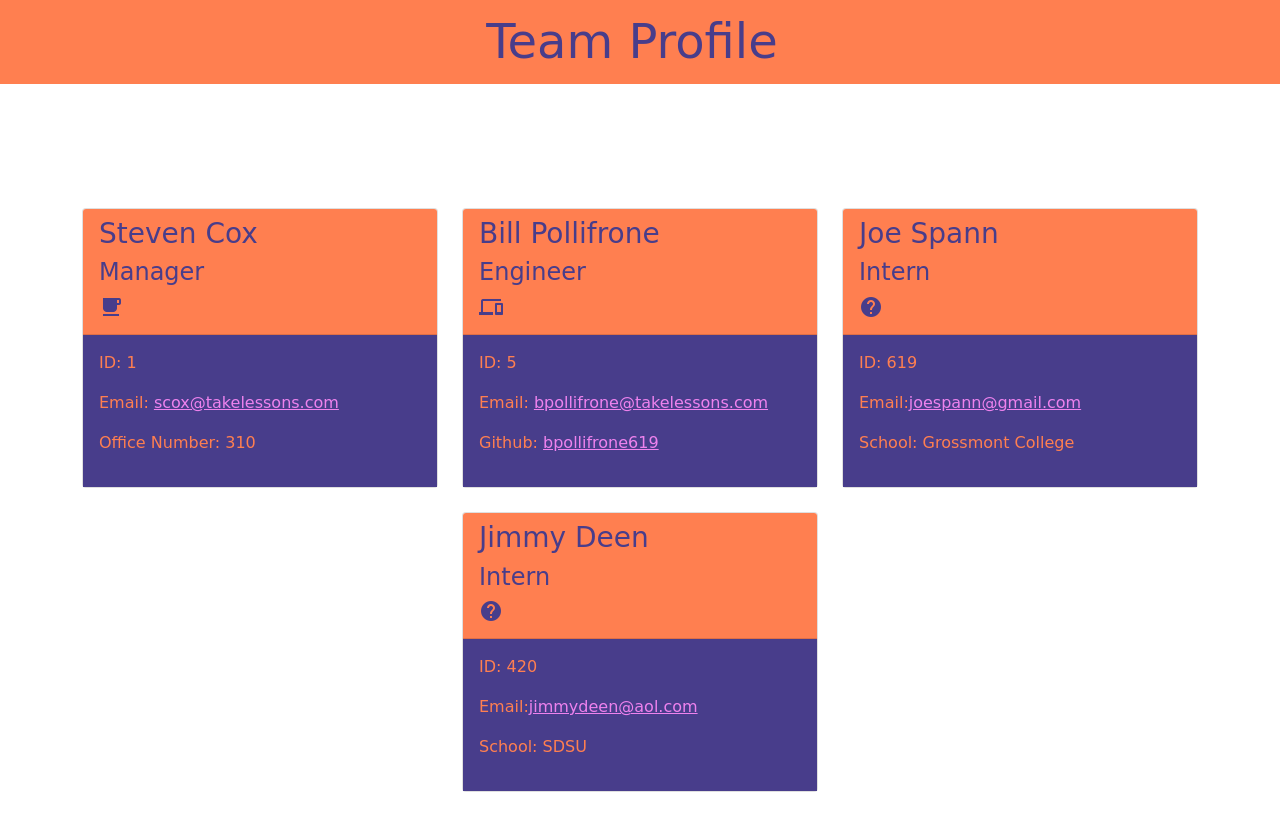
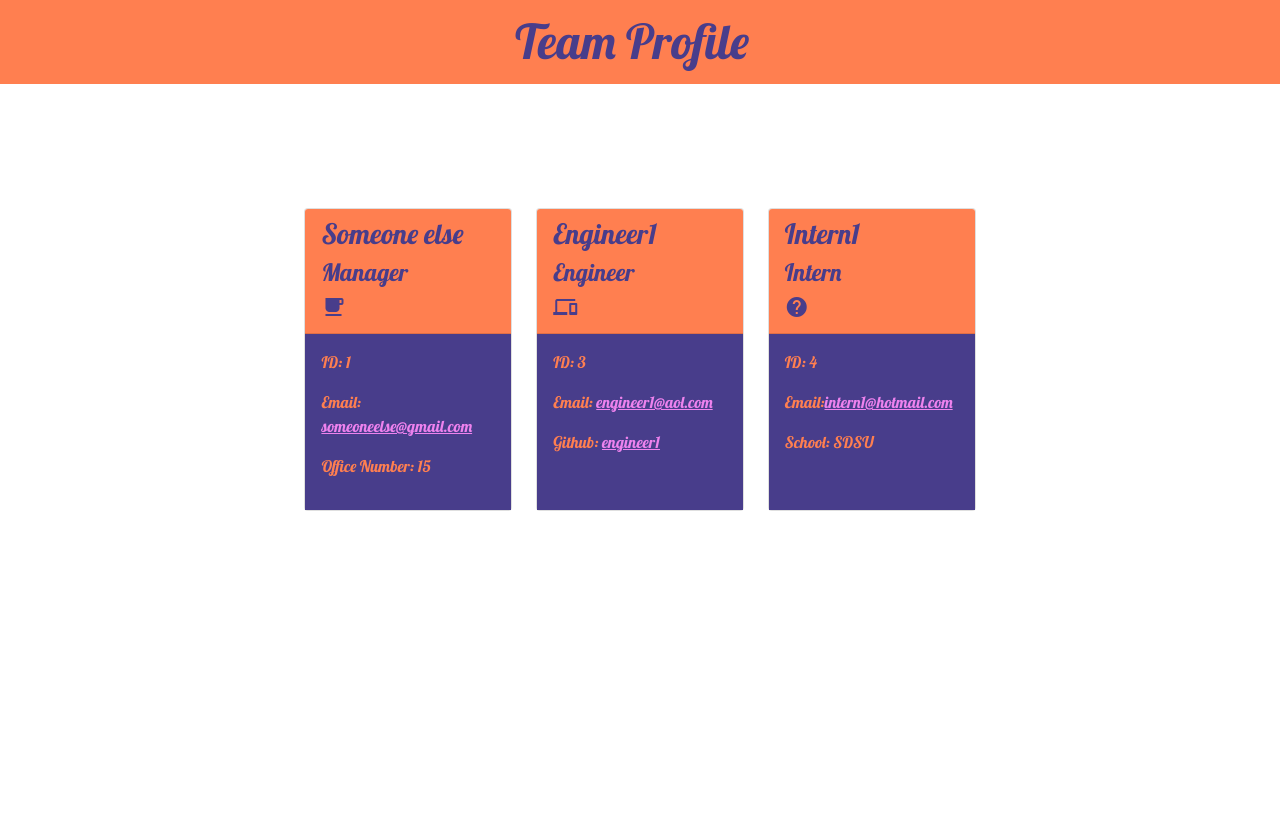
Before and after one commit to jpspann91/TeamProfileGenerator, a website: page site/index.html in a window 1280 px wide. After the commit the page ends 800 px from the top, so only its background shows below. Drawn offline with nearby package versions, Linux system fonts and the light colour scheme.

```diff
--- a/site/index.html
+++ b/site/index.html
@@ -6,7 +6,7 @@
         <meta name="viewport" content="width=device-width, initial-scale=1.0">
         <title>Team Profile</title>
         <link rel="stylesheet" href="https://cdnjs.cloudflare.com/ajax/libs/font-awesome/5.11.2/css/all.min.css">
-        <link href="https://fonts.googleapis.com/css?family=Public+Sans:300i,300,500&display=swap" rel="stylesheet">
+        <link href="https://fonts.googleapis.com/css2?family=Lobster&display=swap" rel="stylesheet">
         <link href="https://cdn.jsdelivr.net/npm/bootstrap@5.1.3/dist/css/bootstrap.min.css" rel="stylesheet" integrity="sha384-1BmE4kWBq78iYhFldvKuhfTAU6auU8tT94WrHftjDbrCEXSU1oBoqyl2QvZ6jIW3" crossorigin="anonymous">
         <link href="https://fonts.googleapis.com/icon?family=Material+Icons" rel="stylesheet">
         <link rel="stylesheet" href="style.css">
@@ -25,13 +25,13 @@
     <div class="col-4 mt-4">
         <div class="card h-100">
             <div class="card-header">
-                <h3>Steven Cox</h3>
+                <h3>Someone else</h3>
                 <h4>Manager</h4><i class="material-icons">local_cafe</i>
             </div>
             <div class="card-body">
                 <p class="id">ID: 1</p>
-                <p class="email">Email: <a href="mailto:scox@takelessons.com">scox@takelessons.com</a></p>
-                <p class="office">Office Number: 310</p>
+                <p class="email">Email: <a href="mailto:someoneelse@gmail.com">someoneelse@gmail.com</a></p>
+                <p class="office">Office Number: 15</p>
             </div>
         </div>
     </div>
@@ -39,13 +39,13 @@
     <div class="col-4 mt-4">
         <div class="card h-100">
             <div class="card-header">
-                <h3>Bill Pollifrone</h3>
+                <h3>Engineer1</h3>
                 <h4>Engineer</h4><i class="material-icons">devices</i>
             </div>
             <div class="card-body">
-                <p class="id">ID: 5</p>
-                <p class="email">Email: <a href="mailto:bpollifrone@takelessons.com">bpollifrone@takelessons.com</a></p>
-                <p class="github">Github: <a href="https://github.com/bpollifrone619">bpollifrone619</a></p>
+                <p class="id">ID: 3</p>
+                <p class="email">Email: <a href="mailto:engineer1@aol.com">engineer1@aol.com</a></p>
+                <p class="github">Github: <a href="https://github.com/engineer1" target= "_blank">engineer1</a></p>
             </div>
         </div>
     </div>
@@ -53,26 +53,12 @@
     <div class="col-4 mt-4">
         <div class="card h-100">
             <div class="card-header">
-                <h3>Joe Spann</h3>
+                <h3>Intern1</h3>
                 <h4>Intern</h4><i class="material-icons">help</i>
             </div>
             <div class="card-body">
-                <p class="id">ID: 619</p>
-                <p class="email">Email:<a href="mailto:joespann@gmail.com">joespann@gmail.com</a></p>
-                <p class="school">School: Grossmont College</p>
-            </div>
-        </div>
-    </div>
-
-    <div class="col-4 mt-4">
-        <div class="card h-100">
-            <div class="card-header">
-                <h3>Jimmy Deen</h3>
-                <h4>Intern</h4><i class="material-icons">help</i>
-            </div>
-            <div class="card-body">
-                <p class="id">ID: 420</p>
-                <p class="email">Email:<a href="mailto:jimmydeen@aol.com">jimmydeen@aol.com</a></p>
+                <p class="id">ID: 4</p>
+                <p class="email">Email:<a href="mailto:intern1@hotmail.com">intern1@hotmail.com</a></p>
                 <p class="school">School: SDSU</p>
             </div>
         </div>
```
Also changed, not shown: README.md (added).
